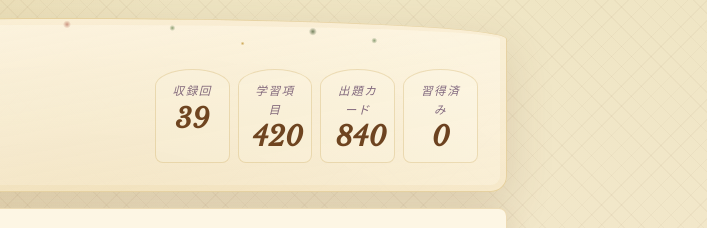
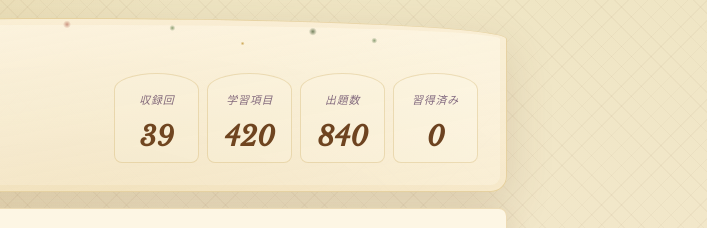
Before and after one commit to aoy-125910/EnglishApp, a website with bundled scripts: page index.html in a window 1280 px wide. Shown: the top 228 px of the page, 573-1280 px from the left. Built offline with nearby package versions, Linux system fonts and the light colour scheme.

Commit message:
Fix summary stat card alignment

```diff
--- a/src/review-render.js
+++ b/src/review-render.js
@@ -1,7 +1,7 @@
 const SUMMARY_STATS = [
   { key: "episodeCount", label: "収録回" },
   { key: "itemCount", label: "学習項目" },
-  { key: "cardCount", label: "出題カード" },
+  { key: "cardCount", label: "出題数" },
   { key: "masteredCount", label: "習得済み" }
 ];
 
--- a/styles.css
+++ b/styles.css
@@ -175,6 +175,26 @@ button {
   display: grid;
   gap: 8px;
   grid-template-columns: repeat(4, minmax(0, 1fr));
+}
+
+.hero__stats .stat-card {
+  display: flex;
+  flex-direction: column;
+  justify-content: space-between;
+  gap: 8px;
+}
+
+.hero__stats .stat-card__label {
+  display: flex;
+  align-items: center;
+  justify-content: center;
+  min-height: 2.7em;
+  line-height: 1.25;
+  letter-spacing: 0.08em;
+}
+
+.hero__stats .stat-card__value {
+  margin-top: 0;
 }
 
 /* ── STAT / SUMMARY / SESSION CARDS ── */
@@ -895,7 +915,7 @@ button {
   }
 
   .hero {
-    grid-template-columns: minmax(0, 1.2fr) minmax(320px, 0.8fr);
+    grid-template-columns: minmax(0, 1.1fr) minmax(360px, 0.9fr);
     align-items: end;
   }
 
@@ -917,6 +937,10 @@ button {
 
   .hero__stats .stat-card {
     padding: 12px 14px;
+  }
+
+  .hero__stats .stat-card__label {
+    font-size: 0.68rem;
   }
 
   .hero__stats .stat-card__value {
@@ -945,6 +969,10 @@ button {
     display: none;
   }
 
+  .hero__stats {
+    grid-template-columns: repeat(2, minmax(0, 1fr));
+  }
+
   .app-shell[data-active-screen="study"] .screens {
     margin-top: 0;
   }
```
